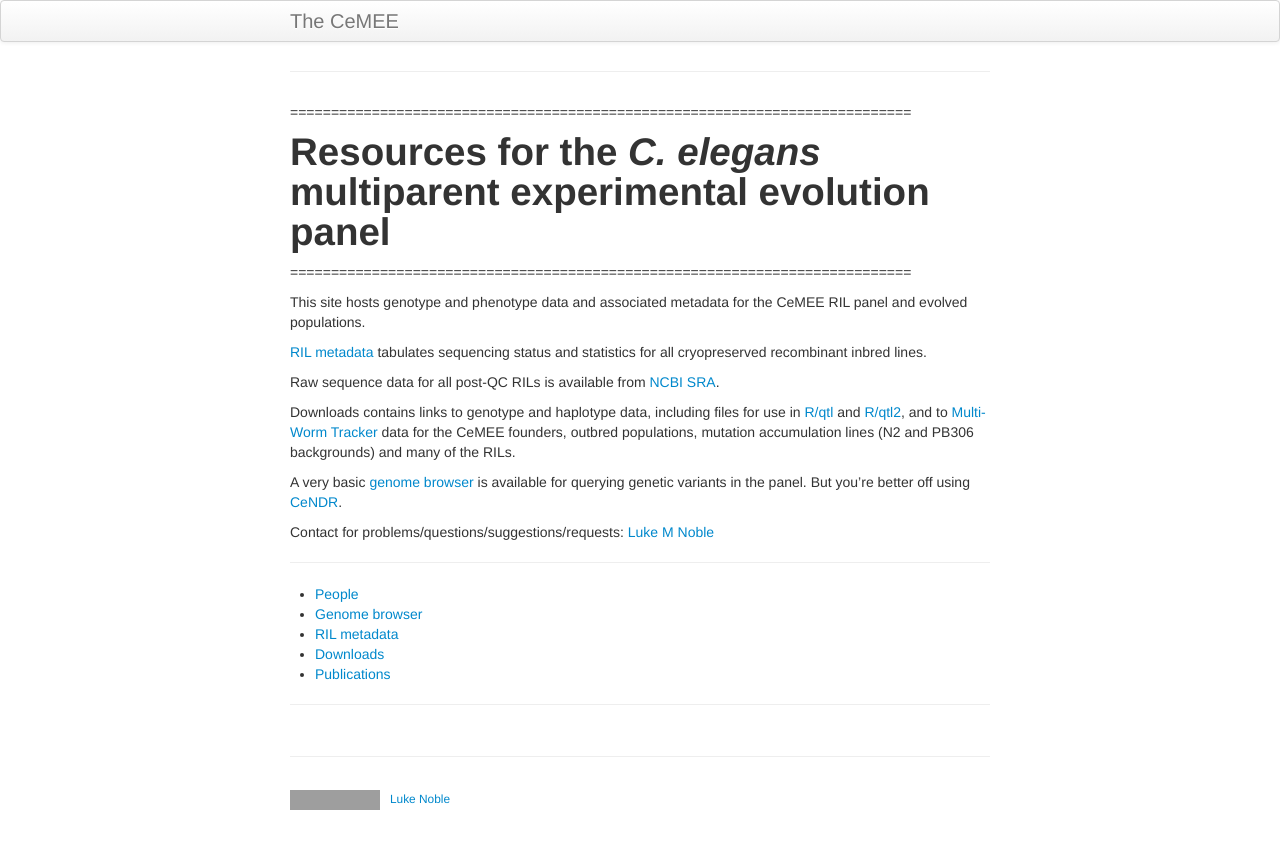
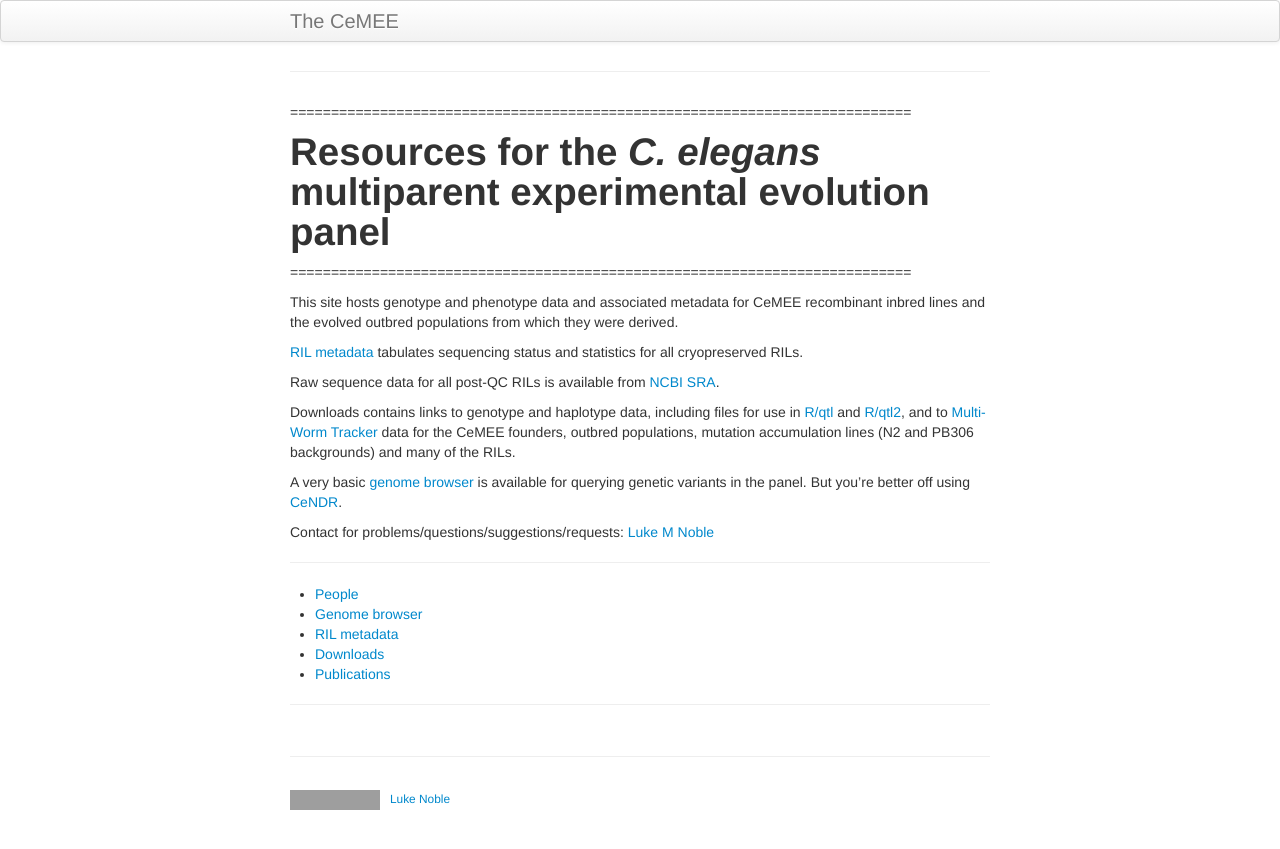
Before and after one commit to lukemn/cemee, a Jekyll site: the page built from index.md, in a window 1280 px wide. Shown: the top 849 px of the page. Built offline with Jekyll 4.4.1, drawn with Linux system fonts in a browser that asks for light colours; our own code applies the rules of GitHub Pages for plain Markdown files; grey boxes are pictures that could not be loaded.

```diff
--- a/index.md
+++ b/index.md
@@ -2,9 +2,9 @@
 # Resources for the *C. elegans* multiparent experimental evolution panel
 ============================================================================
 
-This site hosts genotype and phenotype data and associated metadata for the CeMEE RIL panel and evolved populations.
+This site hosts genotype and phenotype data and associated metadata for CeMEE recombinant inbred lines and the evolved outbred populations from which they were derived.
 
-[RIL metadata](https://lukemn.github.io/cemee/pages/rilMeta.html) tabulates sequencing status and statistics for all cryopreserved recombinant inbred lines.
+[RIL metadata](https://lukemn.github.io/cemee/pages/rilMeta.html) tabulates sequencing status and statistics for all cryopreserved RILs.
 
 Raw sequence data for all post-QC RILs is available from [NCBI SRA](https://www.ncbi.nlm.nih.gov/bioproject/PRJNA557613/).
 
```
